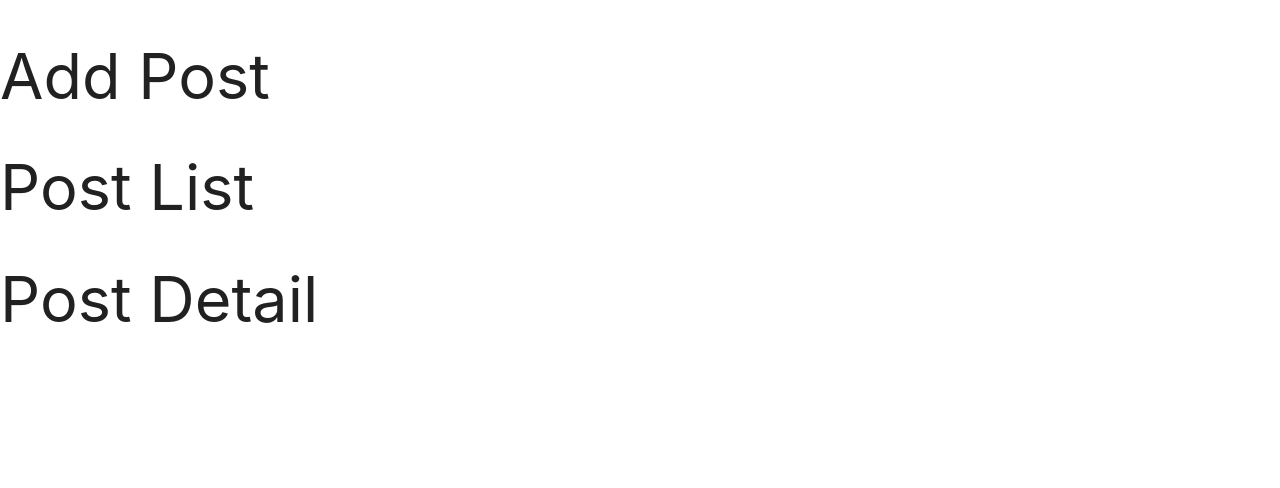
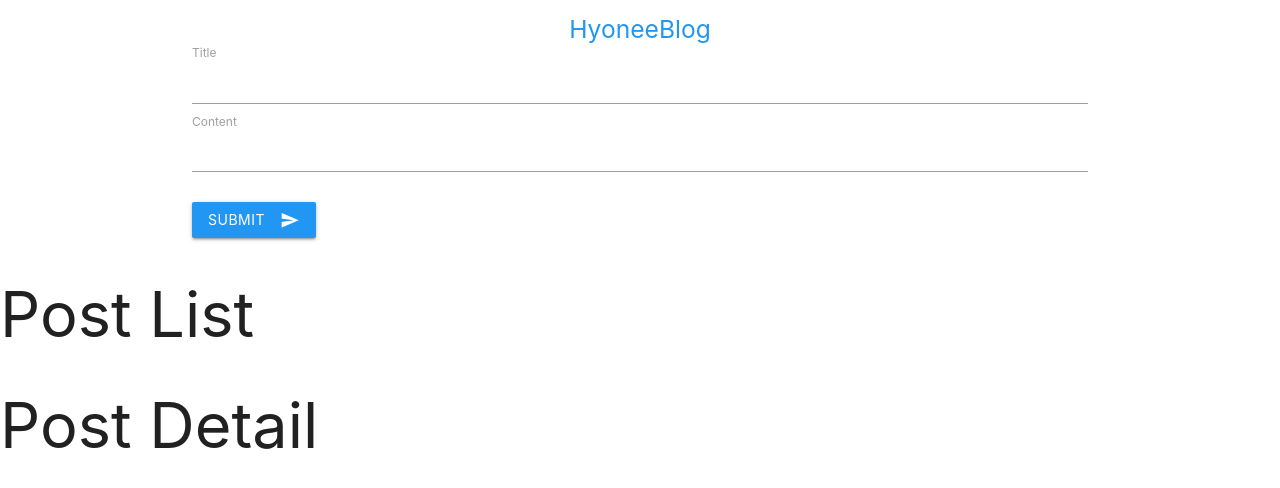
Before and after one commit to hellohyonee/react-redux-simpleBlog, a React (Create React App) app: page / in a window 1280 px wide. Shown: the top 488 px of the page. Built offline with nearby package versions, Linux system fonts and the light colour scheme.

Commit message:
AddPost에 input요소와 button 요소 추가

```diff
--- a/src/components/AddPost.js
+++ b/src/components/AddPost.js
@@ -2,8 +2,28 @@ import React from "react";
 
 export default function AddPost() {
   return (
-    <div>
-      <h1>Add Post</h1>
+    <div className="container">
+      <h5 className="blue-text center-align">HyoneeBlog</h5>
+      <form>
+        <div className="input-field">
+          <label className="active" htmlFor="post_title">
+            Title
+          </label>
+          <input type="text" name="title" />
+        </div>
+        <div className="input-field">
+          <label className="active" htmlFor="post_content">
+            Content
+          </label>
+          <textarea name="content" className="materialize-textarea"></textarea>
+        </div>
+        <div className="input-field">
+          <button className="btn blue">
+            Submit
+            <i className="material-icons right">send</i>
+          </button>
+        </div>
+      </form>
     </div>
   );
 }
```
